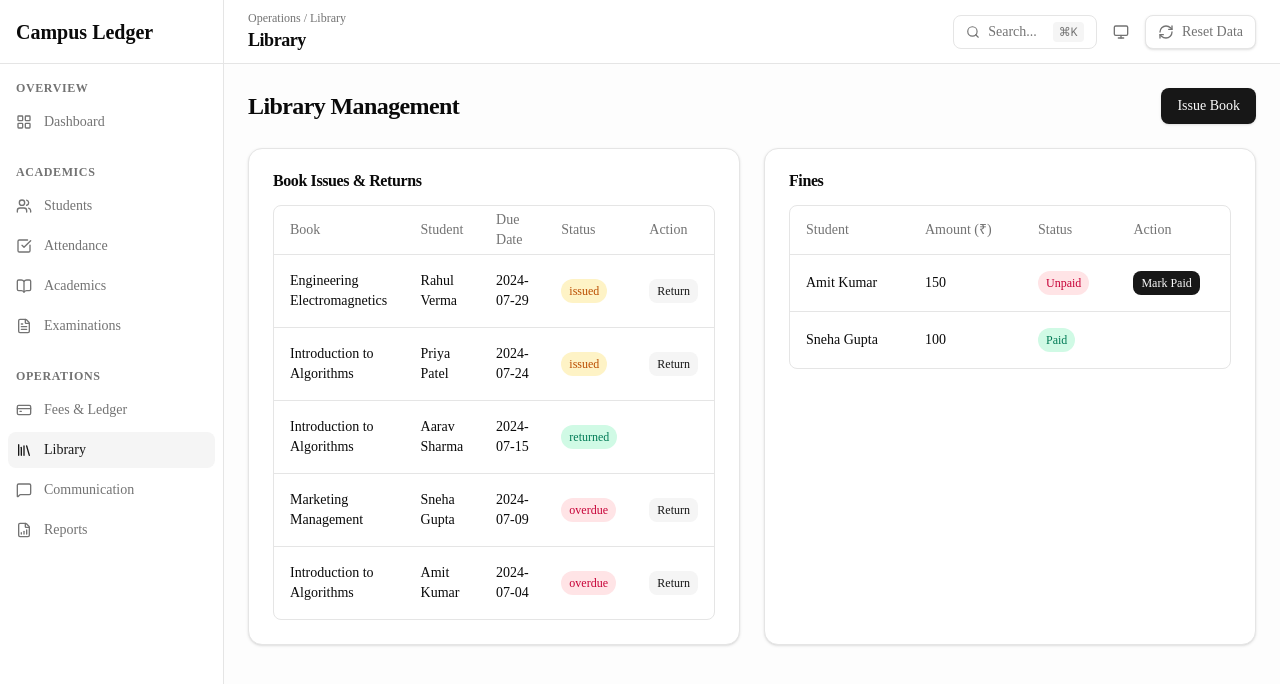
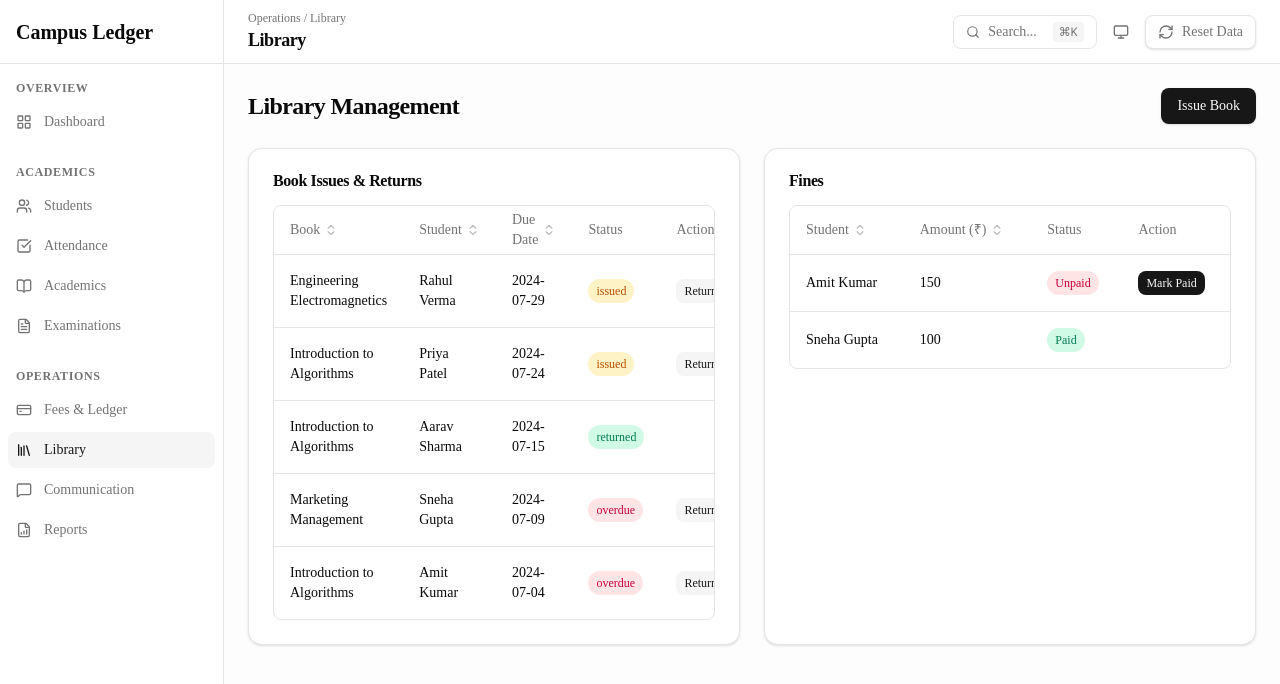
Before and after one commit to muhammadanas04/college-management, a Next.js app: page /library in a window 1280 px wide. Shown: the top 684 px of the page. Built offline with nearby package versions, Linux system fonts and the light colour scheme.

Commit message:
feat: complete Phase 5 (DataTable Upgrade)

```diff
--- a/components/ui/DataTable.tsx
+++ b/components/ui/DataTable.tsx
@@ -1,5 +1,16 @@
-import { ReactNode } from "react";
+"use client";
+import { ReactNode, useMemo, useState } from "react";
+import {
+  useReactTable,
+  getCoreRowModel,
+  getSortedRowModel,
+  getPaginationRowModel,
+  flexRender,
+  SortingState,
+  ColumnDef,
+} from "@tanstack/react-table";
 import { cn } from "@/lib/utils";
+import { ChevronUp, ChevronDown, ChevronsUpDown } from "lucide-react";
 
 interface Column<T> {
   key: string;
@@ -13,6 +24,8 @@ interface DataTableProps<T> {
   onRowClick?: (row: T) => void;
   emptyMessage?: string;
   className?: string;
+  pageSize?: number;
+  enableSorting?: boolean;
 }
 
 export function DataTable<T extends { id?: string | number }>({
@@ -21,48 +34,91 @@ export function DataTable<T extends { id?: string | number }>({
   onRowClick,
   emptyMessage = "No data available.",
   className,
+  pageSize = 10,
+  enableSorting = true,
 }: DataTableProps<T>) {
+  const [sorting, setSorting] = useState<SortingState>([]);
+
+  const tanstackColumns = useMemo<ColumnDef<T, any>[]>(
+    () =>
+      columns.map((col) => ({
+        id: col.key,
+        accessorFn: (row: T) => (row as any)[col.key],
+        header: col.header,
+        cell: col.render
+          ? ({ row }: any) => col.render!(row.original)
+          : ({ getValue }: any) => getValue(),
+        enableSorting: enableSorting && !col.render, // disable sorting on custom-rendered columns unless it has a real accessor
+      })),
+    [columns, enableSorting]
+  );
+
+  const table = useReactTable({
+    data,
+    columns: tanstackColumns,
+    state: { sorting },
+    onSortingChange: setSorting,
+    getCoreRowModel: getCoreRowModel(),
+    getSortedRowModel: getSortedRowModel(),
+    getPaginationRowModel: getPaginationRowModel(),
+    initialState: { pagination: { pageSize } },
+  });
+
   return (
-    <div className={cn("w-full overflow-auto rounded-md border", className)}>
+    <div className={cn("w-full space-y-3", className)}>
+      <div className="overflow-auto rounded-md border">
         <table className="w-full caption-bottom text-sm">
           <thead className="[&_tr]:border-b">
-          <tr className="border-b transition-colors hover:bg-muted/50 data-[state=selected]:bg-muted">
-            {columns.map((col) => (
+            {table.getHeaderGroups().map((headerGroup) => (
+              <tr key={headerGroup.id} className="border-b transition-colors hover:bg-muted/50">
+                {headerGroup.headers.map((header) => (
                   <th
-                key={col.key}
-                className="h-12 px-4 text-left align-middle font-medium text-muted-foreground [&:has([role=checkbox])]:pr-0"
+                    key={header.id}
+                    className={cn(
+                      "h-12 px-4 text-left align-middle font-medium text-muted-foreground",
+                      header.column.getCanSort() && "cursor-pointer select-none"
+                    )}
+                    onClick={header.column.getToggleSortingHandler()}
                   >
-                {col.header}
+                    <div className="flex items-center gap-1">
+                      {flexRender(header.column.columnDef.header, header.getContext())}
+                      {header.column.getCanSort() && (
+                        <span className="text-muted-foreground/50">
+                          {header.column.getIsSorted() === "asc" ? (
+                            <ChevronUp className="h-3.5 w-3.5" />
+                          ) : header.column.getIsSorted() === "desc" ? (
+                            <ChevronDown className="h-3.5 w-3.5" />
+                          ) : (
+                            <ChevronsUpDown className="h-3.5 w-3.5" />
+                          )}
+                        </span>
+                      )}
+                    </div>
                   </th>
                 ))}
               </tr>
+            ))}
           </thead>
           <tbody className="[&_tr:last-child]:border-0">
-          {data.length === 0 ? (
+            {table.getRowModel().rows.length === 0 ? (
               <tr>
-              <td
-                colSpan={columns.length}
-                className="h-24 text-center align-middle text-muted-foreground"
-              >
+                <td colSpan={columns.length} className="h-24 text-center align-middle text-muted-foreground">
                   {emptyMessage}
                 </td>
               </tr>
             ) : (
-            data.map((row, i) => (
+              table.getRowModel().rows.map((row) => (
                 <tr
-                key={row.id || i}
-                onClick={() => onRowClick && onRowClick(row)}
+                  key={row.id}
+                  onClick={() => onRowClick && onRowClick(row.original)}
                   className={cn(
-                  "border-b transition-colors hover:bg-muted/50 data-[state=selected]:bg-muted",
+                    "border-b transition-colors hover:bg-muted/50",
                     onRowClick && "cursor-pointer"
                   )}
                 >
-                {columns.map((col) => (
-                  <td
-                    key={col.key}
-                    className="p-4 align-middle [&:has([role=checkbox])]:pr-0"
-                  >
-                    {col.render ? col.render(row) : (row as any)[col.key]}
+                  {row.getVisibleCells().map((cell) => (
+                    <td key={cell.id} className="p-4 align-middle">
+                      {flexRender(cell.column.columnDef.cell, cell.getContext())}
                     </td>
                   ))}
                 </tr>
@@ -71,5 +127,39 @@ export function DataTable<T extends { id?: string | number }>({
           </tbody>
         </table>
       </div>
+
+      {/* Pagination — only show if more than one page */}
+      {table.getPageCount() > 1 && (
+        <div className="flex items-center justify-between text-sm text-muted-foreground">
+          <span>
+            Showing {table.getState().pagination.pageIndex * table.getState().pagination.pageSize + 1}–
+            {Math.min(
+              (table.getState().pagination.pageIndex + 1) * table.getState().pagination.pageSize,
+              data.length
+            )}{" "}
+            of {data.length}
+          </span>
+          <div className="flex items-center gap-2">
+            <button
+              onClick={() => table.previousPage()}
+              disabled={!table.getCanPreviousPage()}
+              className="px-3 py-1.5 border rounded-md text-sm hover:bg-muted disabled:opacity-50 disabled:pointer-events-none transition-colors"
+            >
+              Previous
+            </button>
+            <span className="text-sm">
+              Page {table.getState().pagination.pageIndex + 1} of {table.getPageCount()}
+            </span>
+            <button
+              onClick={() => table.nextPage()}
+              disabled={!table.getCanNextPage()}
+              className="px-3 py-1.5 border rounded-md text-sm hover:bg-muted disabled:opacity-50 disabled:pointer-events-none transition-colors"
+            >
+              Next
+            </button>
+          </div>
+        </div>
+      )}
+    </div>
   );
 }
```
Lines whose indentation alone changed are shown as unchanged.
